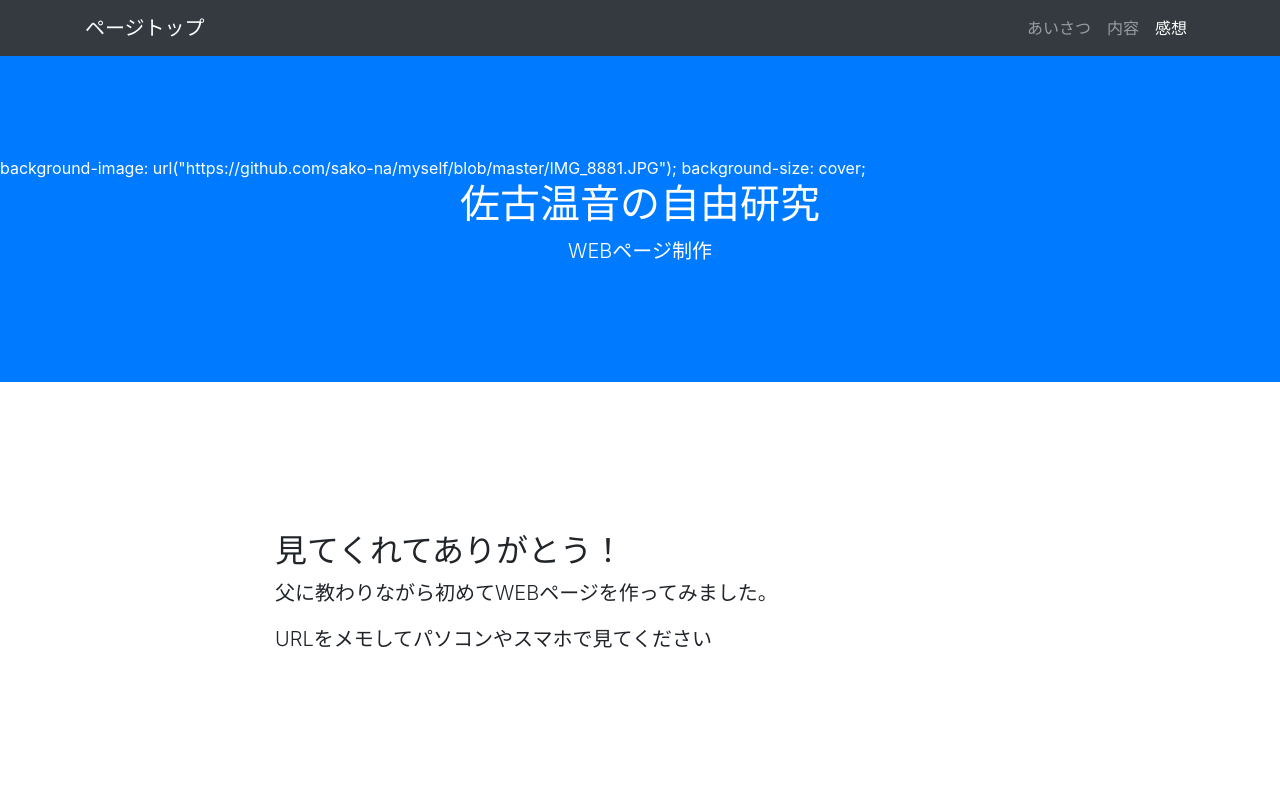
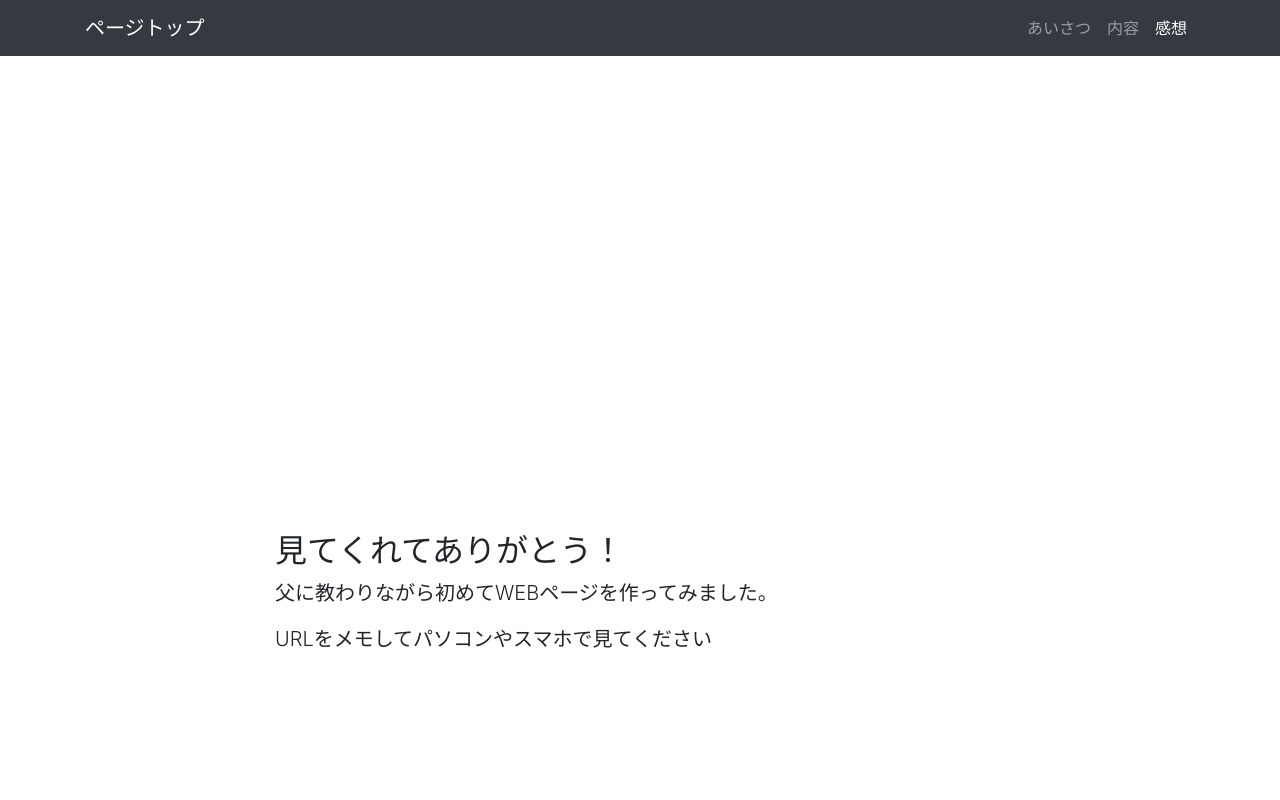
Before and after one commit to sako-na/myself, a website with bundled scripts: page index.html in a window 1280 px wide. Shown: the top 800 px of the page. Built offline with nearby package versions, Linux system fonts and the light colour scheme.

Commit message:
Update index.html

```diff
--- a/index.html
+++ b/index.html
@@ -43,7 +43,7 @@
     </div>
   </nav>
 
-  <header class="bg-primary text-white">
+  <header class="text-white">
     background-image: url("https://github.com/sako-na/myself/blob/master/IMG_8881.JPG");
     background-size: cover;
     <div class="container text-center">
```
